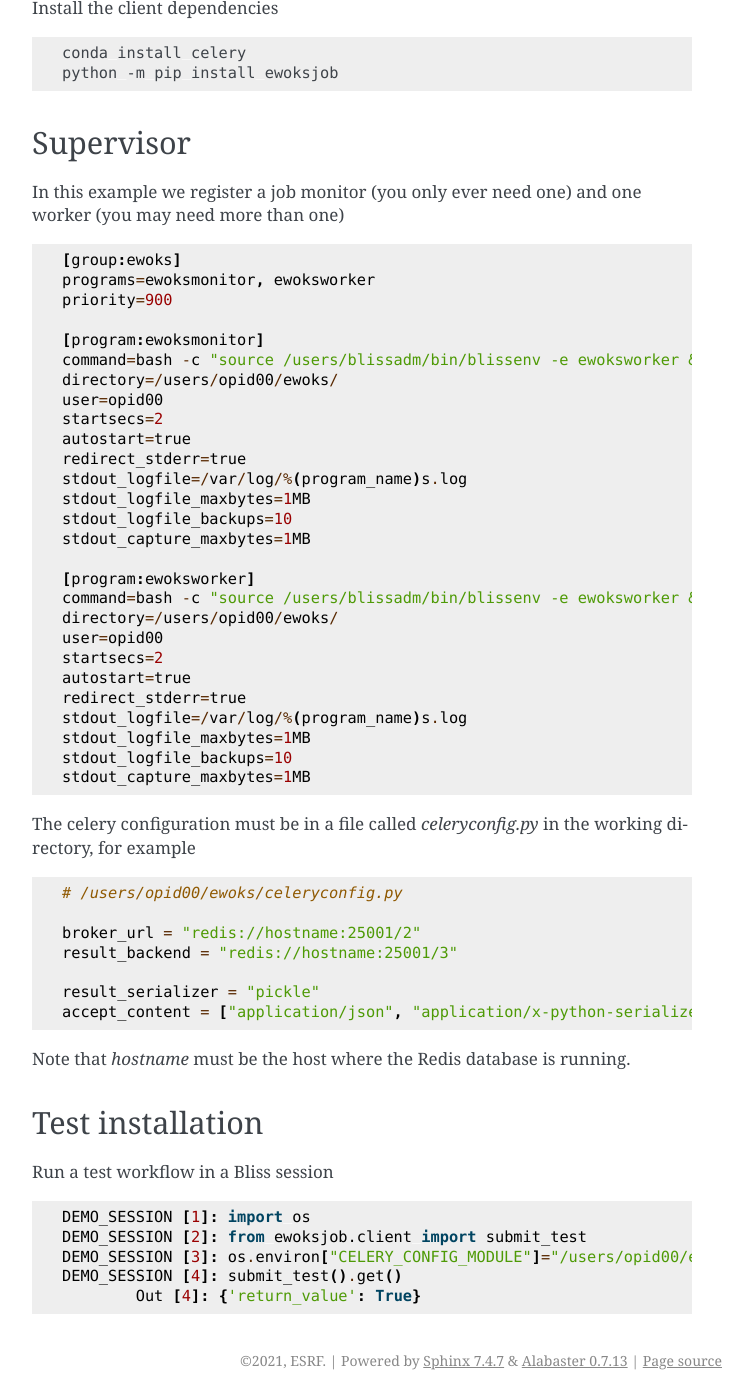
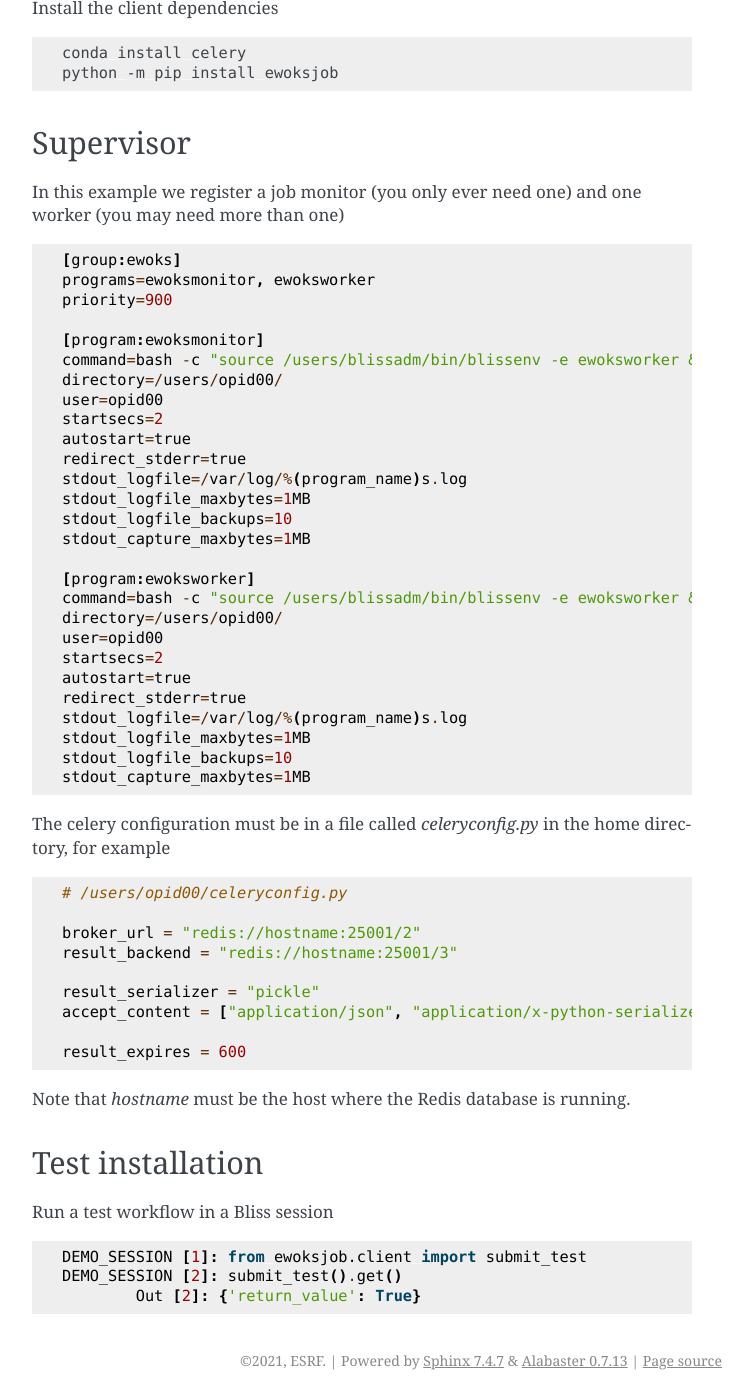
Before and after one commit to ewoks-kit/ewoksjob, a Sphinx documentation site: the page built from doc/bliss.rst, in a window 1280 px wide and 1400 px high, scrolled down 1001 px. Shown: the whole window, without its empty margins (388-1140 px from the left). Built offline with Sphinx 7.4.7, drawn with Linux system fonts in a browser that asks for light colours; some of the changed text lies outside the part shown.

Commit message:
add TTL and celeryconfig.py in HOME

```diff
--- a/doc/bliss.rst
+++ b/doc/bliss.rst
@@ -72,7 +72,7 @@ In this example we register a job monitor (you only ever need one) and one worke
 
     [program:ewoksmonitor]
     command=bash -c "source /users/blissadm/bin/blissenv -e ewoksworker && exec celery flower"
-    directory=/users/opid00/ewoks/
+    directory=/users/opid00/
     user=opid00
     startsecs=2
     autostart=true
@@ -84,7 +84,7 @@ In this example we register a job monitor (you only ever need one) and one worke
 
     [program:ewoksworker]
     command=bash -c "source /users/blissadm/bin/blissenv -e ewoksworker && exec celery -A ewoksjob.apps.ewoks worker"
-    directory=/users/opid00/ewoks/
+    directory=/users/opid00/
     user=opid00
     startsecs=2
     autostart=true
@@ -94,17 +94,19 @@ In this example we register a job monitor (you only ever need one) and one worke
     stdout_logfile_backups=10
     stdout_capture_maxbytes=1MB
 
-The celery configuration must be in a file called `celeryconfig.py` in the working directory, for example
+The celery configuration must be in a file called `celeryconfig.py` in the home directory, for example
 
 .. code:: python
 
-    # /users/opid00/ewoks/celeryconfig.py
+    # /users/opid00/celeryconfig.py
 
     broker_url = "redis://hostname:25001/2"
     result_backend = "redis://hostname:25001/3"
 
     result_serializer = "pickle"
     accept_content = ["application/json", "application/x-python-serialize"]
+
+    result_expires = 600
 
 Note that `hostname` must be the host where the Redis database is running.
 
@@ -115,8 +117,6 @@ Run a test workflow in a Bliss session
 
 .. code:: python
 
-    DEMO_SESSION [1]: import os
-    DEMO_SESSION [2]: from ewoksjob.client import submit_test
-    DEMO_SESSION [3]: os.environ["CELERY_CONFIG_MODULE"]="/users/opid00/ewoks/celeryconfig.py"
-    DEMO_SESSION [4]: submit_test().get()
-            Out [4]: {'return_value': True}
+    DEMO_SESSION [1]: from ewoksjob.client import submit_test
+    DEMO_SESSION [2]: submit_test().get()
+            Out [2]: {'return_value': True}
--- a/doc/getting_started.rst
+++ b/doc/getting_started.rst
@@ -40,6 +40,7 @@ Other configurations as available, like the serialization of results (json by de
 
     result_serializer = "pickle"
     accept_content = ["application/json", "application/x-python-serialize"]
+    result_expires = 600
 
 Worker side
 -----------
```
Also changed, not shown: other parts of doc/bliss.rst (+1 -1 lines), 1 other file.
